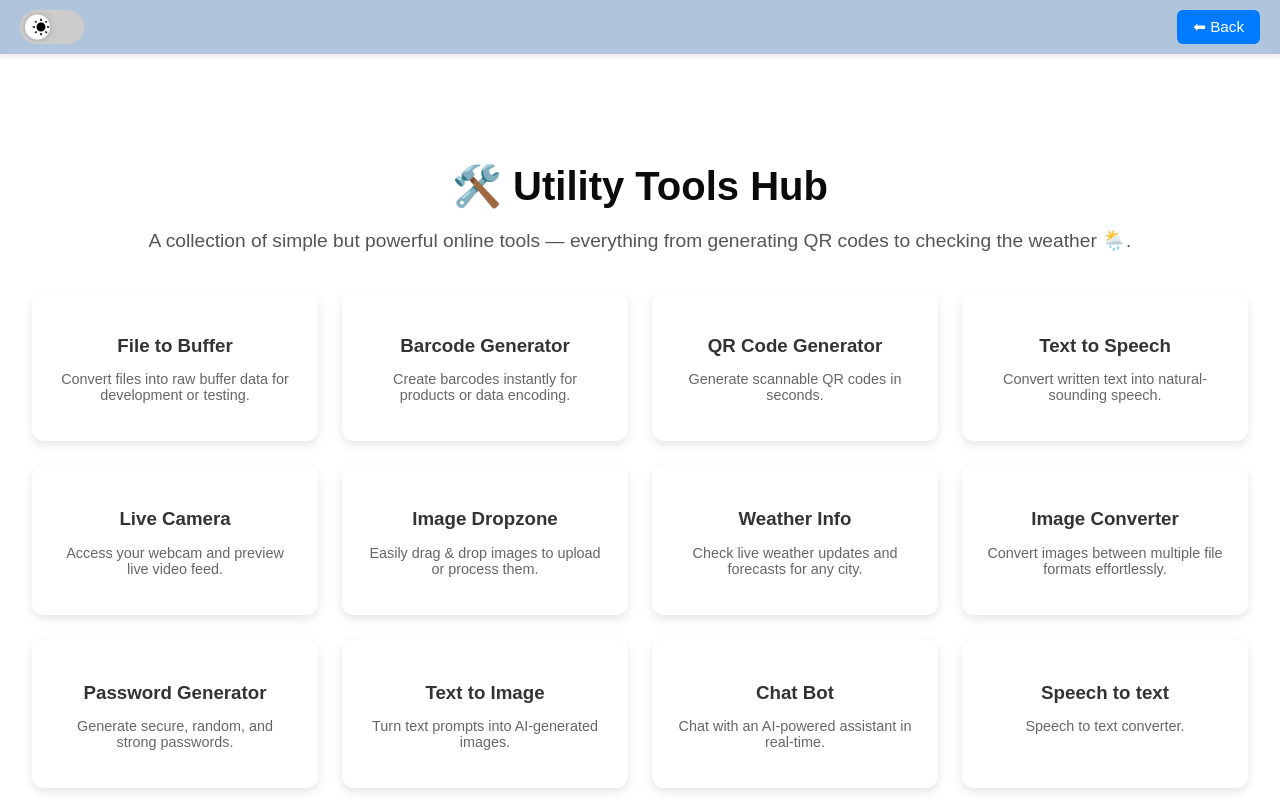
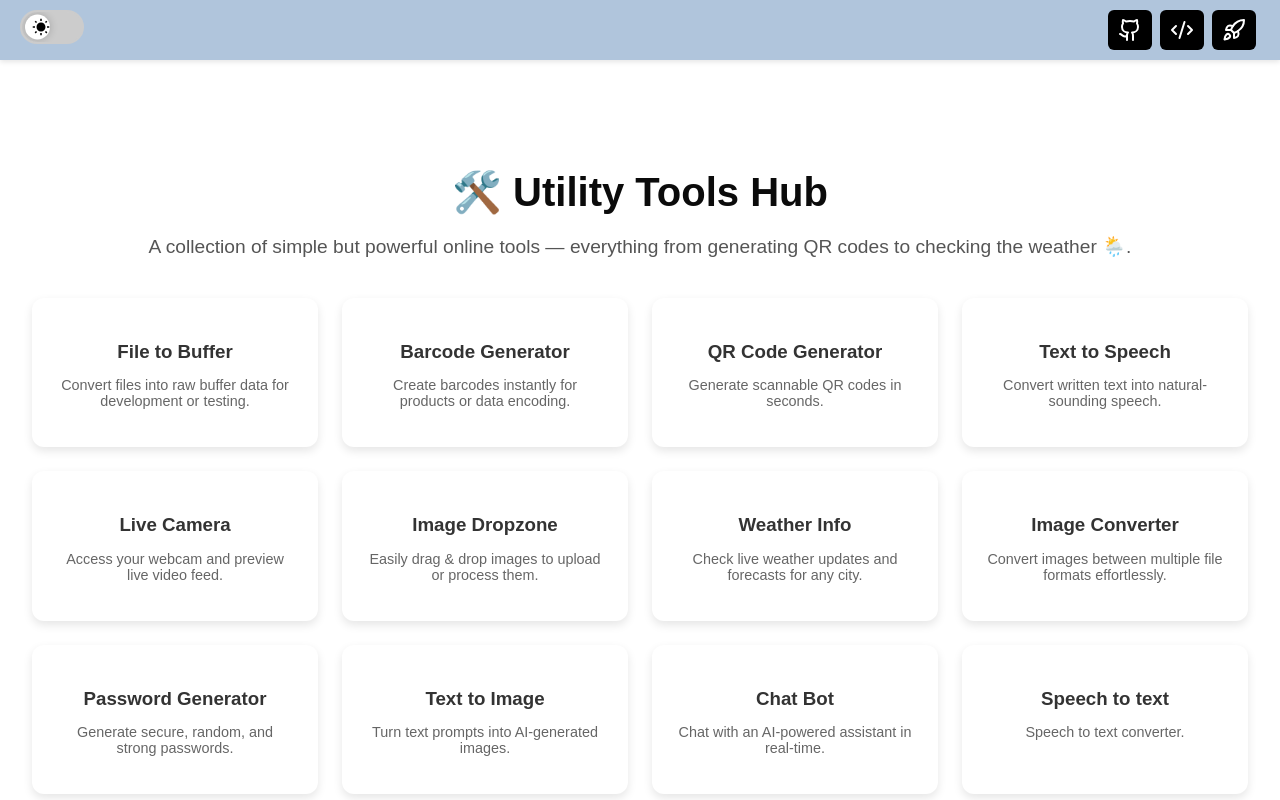
Before and after one commit to kunndnn/tools, a React (Create React App) app: page / in a window 1280 px wide. Shown: the top 800 px of the page. Built offline with nearby package versions, Linux system fonts and the light colour scheme.

Commit message:
links added

```diff
--- a/package.json
+++ b/package.json
@@ -17,6 +17,7 @@
     "gh-pages": "^6.1.1",
     "jsbarcode": "^3.11.6",
     "jszip": "^3.10.1",
+    "lucide-react": "^0.542.0",
     "marked": "^15.0.8",
     "qrcode.react": "^4.0.1",
     "react": "^18.3.1",
--- a/src/Components/Layout.js
+++ b/src/Components/Layout.js
@@ -1,26 +1,41 @@
-import { Outlet, Link, useNavigate } from "react-router-dom";
+import { Outlet, Link, useNavigate, useLocation } from "react-router-dom";
 import Footer from "./Footer";
 import { Links } from "../helpers/constants";
 import "../Styles/Nav.css";
 import { useState } from "react";
 import { ToggleTheme } from "./Common/ToggleTheme";
-
+import { Github, Code2, Rocket } from "lucide-react";
 const Layout = () => {
   const [isOpen, setIsOpen] = useState(false);
 
+  const location = useLocation();
   const navigate = useNavigate();
-  const toggleNavbar = () => {
-    setIsOpen(!isOpen);
-  };
+  // const toggleNavbar = () => {
+  //   setIsOpen(!isOpen);
+  // };
+
+  const urls = [
+    { href: "https://github.com/kunndnn", icon: Github, label: "GitHub" },
+    {
+      href: "https://github.com/kunndnn/tools",
+      icon: Code2,
+      label: "Code",
+    },
+    {
+      href: "https://kunndnn.github.io/portfolio",
+      icon: Rocket,
+      label: "Portfolio",
+    },
+  ];
 
   return (
     <>
       <nav className={`navbar ${isOpen ? "open" : ""}`}>
-        <div className="navbar-header">
+        {/* <div className="navbar-header">
           <button className="navbar-toggle" onClick={toggleNavbar}>
             {isOpen ? "Close" : "Menu"}
           </button>
-        </div>
+        </div> */}
         {/* <ul className={`navbar-menu ${isOpen ? "open" : ""}`}>
           {Links.map(({ list, name }) => (
             <li key={list}>
@@ -32,9 +47,28 @@ const Layout = () => {
         </ul> */}
         <div className="nav-actions">
           <ToggleTheme />
-          <button className="back-btn" onClick={() => navigate(-1)}>
-            ⬅ Back
-          </button>
+          <div style={{ margin: 0, padding: 0 }}>
+            {location.pathname === "/" ? (
+              ""
+            ) : (
+              <button className="back-btn" onClick={() => navigate(-1)}>
+                ⬅ Back
+              </button>
+            )}
+            {urls.map(({ href, icon: Icon, label, title }) => (
+              <a
+                key={label}
+                href={href}
+                target="_blank"
+                rel="noopener noreferrer"
+                aria-label={label}
+                className="github"
+                title={label}
+              >
+                <Icon className="h-5 w-5" />
+              </a>
+            ))}
+          </div>
         </div>
       </nav>
       <main>
--- a/src/Styles/Nav.css
+++ b/src/Styles/Nav.css
@@ -81,15 +81,15 @@
   border: none;
   color: white;
   padding: 8px 16px;
-  margin-left: 1rem;
+  margin: 0 1rem;
   border-radius: 6px;
   font-size: 0.95rem;
   cursor: pointer;
   transition: background-color 0.2s ease, transform 0.2s ease;
 }
 
-.back-btn:hover {
-  background-color: #0056b3;
+.back-btn:hover,
+.github:hover {
   transform: translateY(-2px);
 }
 
@@ -98,7 +98,21 @@
   background-color: #004080;
 }
 
-.nav-actions{
+.nav-actions {
   display: flex;
   justify-content: space-between;
 }
+
+a.github {
+  display: inline-flex;
+  align-items: center;
+  justify-content: center;
+  background-color: #000;
+  color: white;
+  padding: 8px 10px;
+  margin: 0 0.25rem;
+  border-radius: 6px;
+  font-size: 0.95rem;
+  text-decoration: none; /* remove underline */
+  transition: background-color 0.2s ease, transform 0.2s ease;
+}
```
Also changed, not shown: 1 other file (tests, documents, lock files or other folders).
